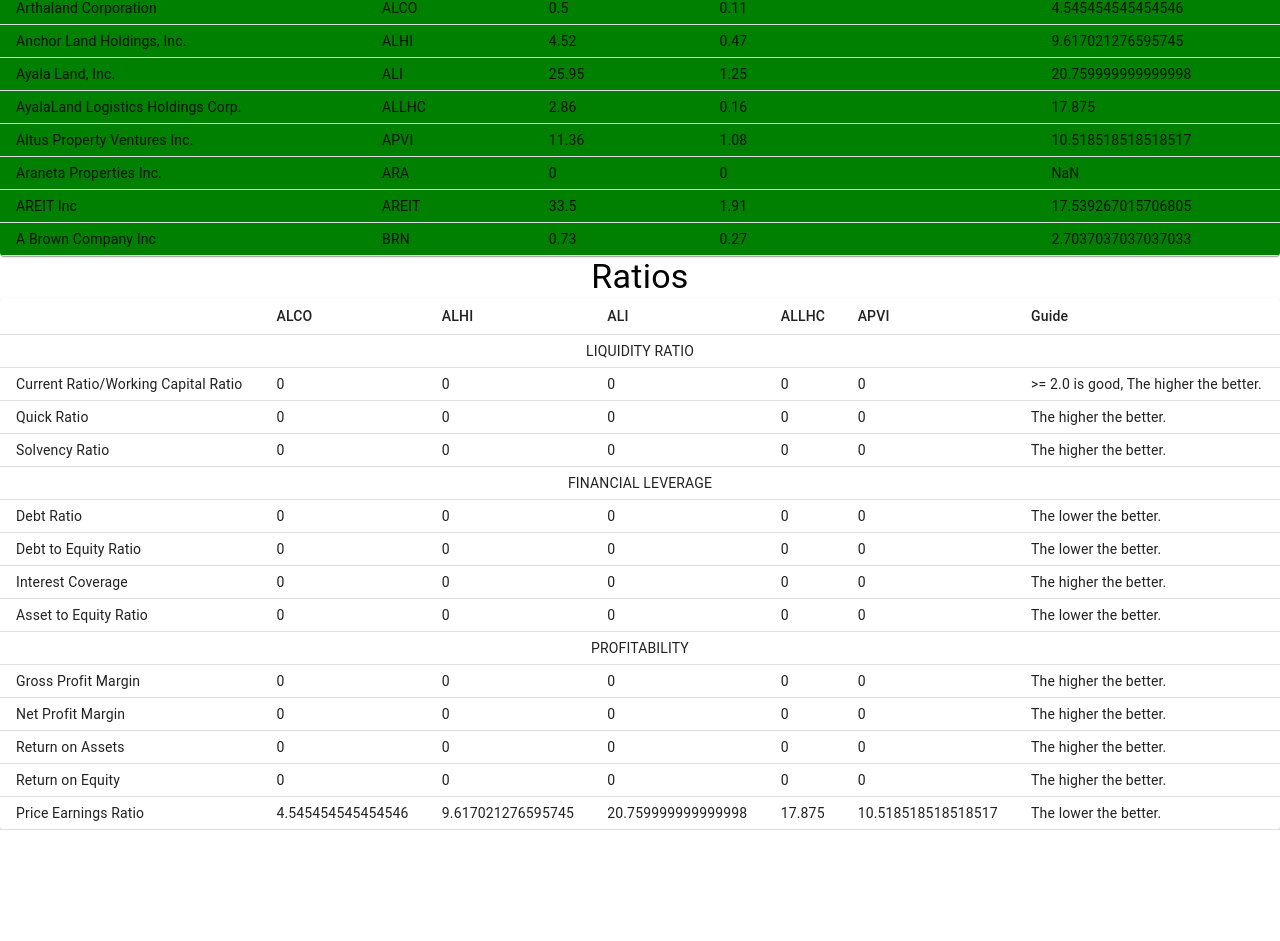
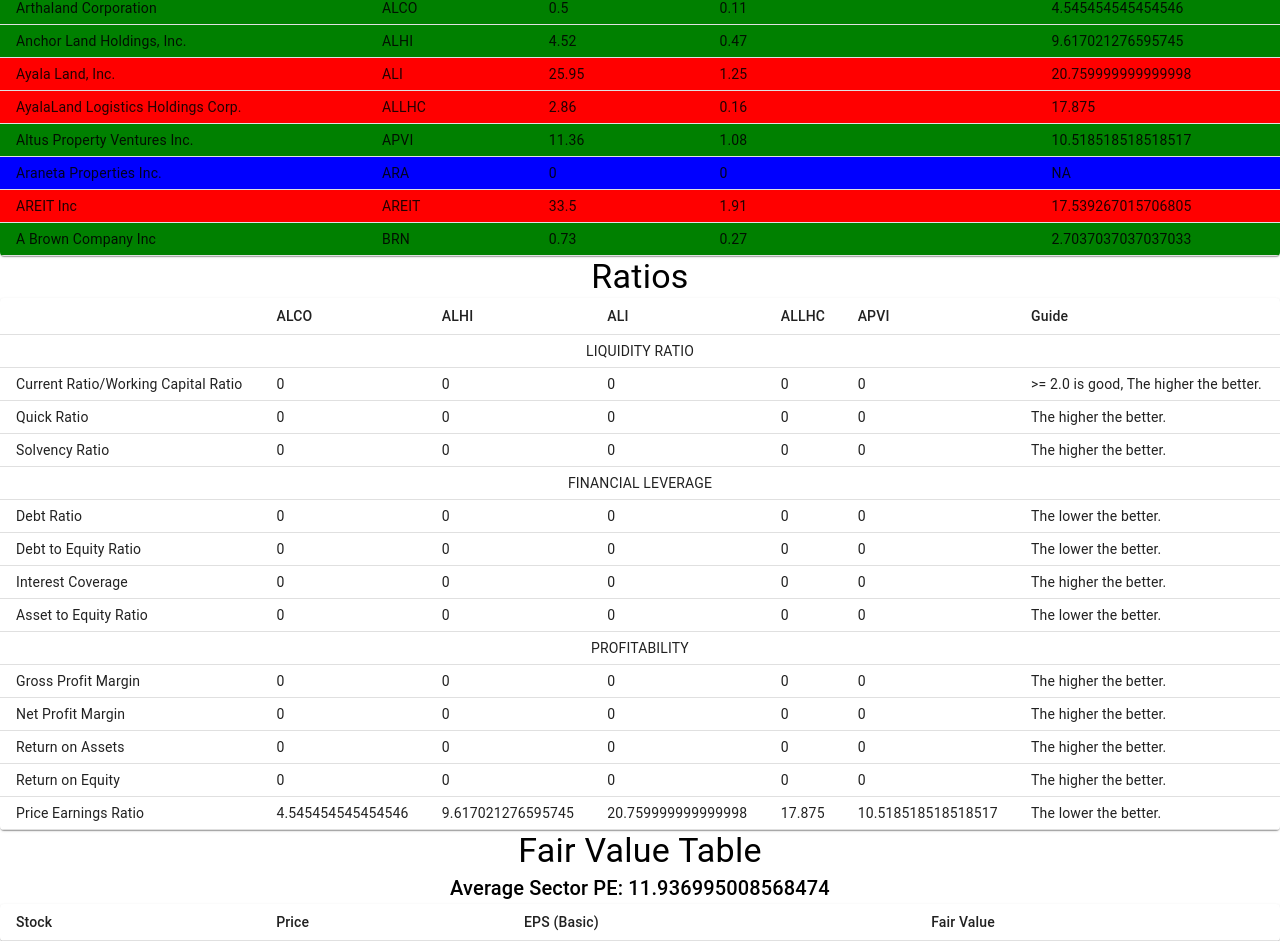
Before and after one commit to KevinGines1/fundamental-analysis-tool, a React (Create React App) app: page / in a window 1280 px wide. Shown: the part 119-1060 px from the top of the page. Before the commit the page ends 949 px from the top, so only its background shows below. Built offline with nearby package versions, Linux system fonts and the light colour scheme.

Commit message:
implement fair value table

```diff
--- a/src/App.tsx
+++ b/src/App.tsx
@@ -1,14 +1,15 @@
 import React from 'react';
 import './App.css';
-import GenericTable from './components/Table';
+import CompaniesTable from './components/CompaniesTable';
 import RatiosTable from './components/RatiosTable';
 import { listOfCompaniesHeaders } from './utils/constants';
 import Company from './types/company';
 import Sector from './enums/Sector';
 import { getAverageSectorPE, getCompanyPERatios } from './utils/formulas';
+import FairValueTable from './components/FairValueTable';
 
 function App() {
-  var sampleCompanies: Company[] = [
+  const sampleCompanies: Company[] = [
     {
       name: 'Arthaland Corporation',
       sector: Sector.FINANCIALS,
@@ -68,17 +69,23 @@
   ]
   ;
 
-  sampleCompanies = getCompanyPERatios(sampleCompanies);
+  const companiesWithPERatios = getCompanyPERatios(sampleCompanies);
 
   return (
     <div className="App">
-        <GenericTable
+        <CompaniesTable
           title="FINANCIALS"
-          subtitle={`Average Sector PE: ${getAverageSectorPE(sampleCompanies).toString()}`}
+          subtitle={`Average Sector PE: ${getAverageSectorPE((companiesWithPERatios)).toString()}`}
           headers={listOfCompaniesHeaders}
-          data={sampleCompanies}
+          data={companiesWithPERatios}
         />
-    <RatiosTable companies={sampleCompanies.slice(0,5)}/>
+      <RatiosTable companies={sampleCompanies.slice(0,5)}/>
+      <FairValueTable
+        title={"Fair Value Table"}
+        subtitle={`Average Sector PE: ${getAverageSectorPE(companiesWithPERatios).toString()}`}
+        headers={["Stock", "Price", "EPS (Basic)", "Fair Value"]}
+        data={[]}
+      />
     </div>
   );
 }
--- /dev/null
+++ b/src/components/CompaniesTable.tsx
@@ -0,0 +1,70 @@
+import React from 'react';
+import Table from '@mui/material/Table';
+import TableBody from '@mui/material/TableBody';
+import TableCell from '@mui/material/TableCell';
+import TableContainer from '@mui/material/TableContainer';
+import TableHead from '@mui/material/TableHead';
+import TableRow from '@mui/material/TableRow';
+import Paper from '@mui/material/Paper';
+import { Typography } from '@mui/material';
+
+import CompaniesTableProps from '../types/GenericTableProps';
+import Company from '../types/company';
+
+import { getAverageSectorPE } from '../utils/formulas';
+
+function getRowColor(row: Company, averageSectorPE: number) {
+    if(typeof(row.PERatio) === "string") {
+        return "blue";
+    } else if (row.PERatio === undefined) {
+        return "blue";
+    } else if (row.PERatio > averageSectorPE) {
+        return "red"; // overvalue
+    } else {
+        return "green" // undervalued
+    }
+}
+
+function CompaniesTable(props: CompaniesTableProps) {
+    const {title, subtitle, headers, data} = props;
+    const averageSectorPE = getAverageSectorPE(data);
+    return (
+        <>
+            <Typography variant="h4" component="div">{title}</Typography>
+            <Typography variant="h6" component="div">{subtitle || ""}</Typography>
+            <TableContainer component={Paper}>
+                <Table sx={{minWidth: 650}} size="small">
+                    <TableHead>
+                        <TableRow>
+                            {
+                                headers.map((header, index)=>{
+                                    return(
+                                        <TableCell key={index}>{header}</TableCell>
+                                    );
+                                })
+                            }
+                        </TableRow>
+                    </TableHead>
+                    <TableBody>
+                        {
+                            data.map((row: Company)=>{
+                                const rowColor = getRowColor(row, averageSectorPE);
+                                return(
+                                    <TableRow key={row.stockCode} sx={{"backgroundColor": rowColor}}>
+                                        <TableCell>{row.name}</TableCell>
+                                        <TableCell>{row.stockCode}</TableCell>
+                                        <TableCell>{row.stockPrice}</TableCell>
+                                        <TableCell>{row.earningsPerShareBasic}</TableCell>
+                                        <TableCell>{row.PERatio}</TableCell>
+                                    </TableRow>
+                                );
+                            })
+                        }
+                    </TableBody>
+                </Table>
+            </TableContainer>
+        </>
+        );
+}
+
+export default CompaniesTable;
--- a/src/components/Table.tsx
+++ b/src/components/FairValueTable.tsx
@@ -8,26 +8,12 @@
 import Paper from '@mui/material/Paper';
 import { Typography } from '@mui/material';
 
-import GenericTableProps from '../types/GenericTableProps';
+import CompaniesTableProps from '../types/GenericTableProps';
 import Company from '../types/company';
 
-import { getAverageSectorPE } from '../utils/formulas';
 
-function getRowColor(row: Company, averageSectorPE: number) {
-    if(typeof(row.PERatio) === "string") {
-        return "blue";
-    } else if (row.PERatio === undefined) {
-        return "blue";
-    } else if (row.PERatio > averageSectorPE) {
-        return "red"; // overvalue
-    } else {
-        return "green" // undervalued
-    }
-}
-
-function GenericTable(props: GenericTableProps) {
+function FairValueTable(props: CompaniesTableProps) {
     const {title, subtitle, headers, data} = props;
-    const averageSectorPE = getAverageSectorPE(data);
     return (
         <>
             <Typography variant="h4" component="div">{title}</Typography>
@@ -39,7 +25,7 @@
                             {
                                 headers.map(header=>{
                                     return(
-                                        <TableCell>{header}</TableCell>
+                                        <TableCell key={header}>{header}</TableCell>
                                     );
                                 })
                             }
@@ -48,14 +34,12 @@
                     <TableBody>
                         {
                             data.map((row: Company)=>{
-                                const rowColor = getRowColor(row, averageSectorPE);
                                 return(
-                                    <TableRow sx={{"backgroundColor": rowColor}}>
-                                        <TableCell>{row.name}</TableCell>
+                                    <TableRow key={`${row.name}-${row.stockCode}`}>
                                         <TableCell>{row.stockCode}</TableCell>
                                         <TableCell>{row.stockPrice}</TableCell>
                                         <TableCell>{row.earningsPerShareBasic}</TableCell>
-                                        <TableCell>{row.PERatio}</TableCell>
+                                        <TableCell>{row.fairValue}</TableCell>
                                     </TableRow>
                                 );
                             })
@@ -67,4 +51,4 @@
         );
 }
 
-export default GenericTable;
+export default FairValueTable;
--- a/src/components/RatiosTable.tsx
+++ b/src/components/RatiosTable.tsx
@@ -20,11 +20,11 @@
 
 const generateRatioRow = (row: Ratio, companies: Company[]) => {
     return (
-        <TableRow>
+        <TableRow key={row.name}>
             <TableCell colSpan={2}>{row.name}</TableCell>
-            {companies.map(company => {
+            {companies.map((company, index) => {
                 return (
-                    <TableCell>
+                    <TableCell key={`${index}-${row.name}-${company.name}`}>
                         {calculateRatio(row.name, row.formula, company)}
                     </TableCell>
                 )
@@ -49,9 +49,9 @@
                     <TableRow>
                         <TableCell></TableCell>
                         <TableCell></TableCell>
-                        {companies.map(company => {
+                        {companies.map((company, index) => {
                             return(
-                                <TableCell>{company.stockCode}</TableCell>
+                                <TableCell key={`${index}-${company.stockCode}`}>{company.stockCode}</TableCell>
                             );
                         })}
                         <TableCell>Guide</TableCell>
--- a/src/types/GenericTableProps.ts
+++ b/src/types/GenericTableProps.ts
@@ -1,6 +1,6 @@
 import { Company } from "./company";
 
-export default interface GenericTableProps {
+export default interface CompaniesTableProps {
     title: string;
     subtitle?: string;
     headers: string[];
--- a/src/types/company.ts
+++ b/src/types/company.ts
@@ -7,6 +7,7 @@
     earningsPerShareBasic: number;
     sector: Sector;
     PERatio?: number | string;
+    fairValue?: number;
 
     currentAssets?: number;
     currentLiabilities?: number;
--- a/src/utils/formulas.ts
+++ b/src/utils/formulas.ts
@@ -3,18 +3,15 @@
 import { ASSET_TO_EQUITY_RATIO, CURRENT_RATIO, DEBT_RATIO, DEBT_TO_EQUITY_RATIO, GROSS_PROFIT_MARGIN, INTEREST_COVERAGE, NET_PROFIT_MARGIN, PRICE_EARNINGS_RATIO, QUICK_RATIO, RETURN_ON_ASSETS, RETURN_ON_EQUITY, SOLVENCY_RATIO } from "./ratios";
 
 export const getPERatio = (stockPrice: number, eps: number) => {
-    try {
-        return stockPrice/eps;
-    } catch {
-        return "NA";
-    }
+    return stockPrice/eps;
 }
 
 export const getCompanyPERatios = (companies: Company[]) => {
     return companies.map(company => {
+        const ratio = getPERatio(company.stockPrice, company.earningsPerShareBasic);
         return {
             ...company,
-            "PERatio": getPERatio(company.stockPrice, company.earningsPerShareBasic)
+            PERatio: Number.isNaN(ratio) ? "NA" : ratio
         }
     })
 }
```
